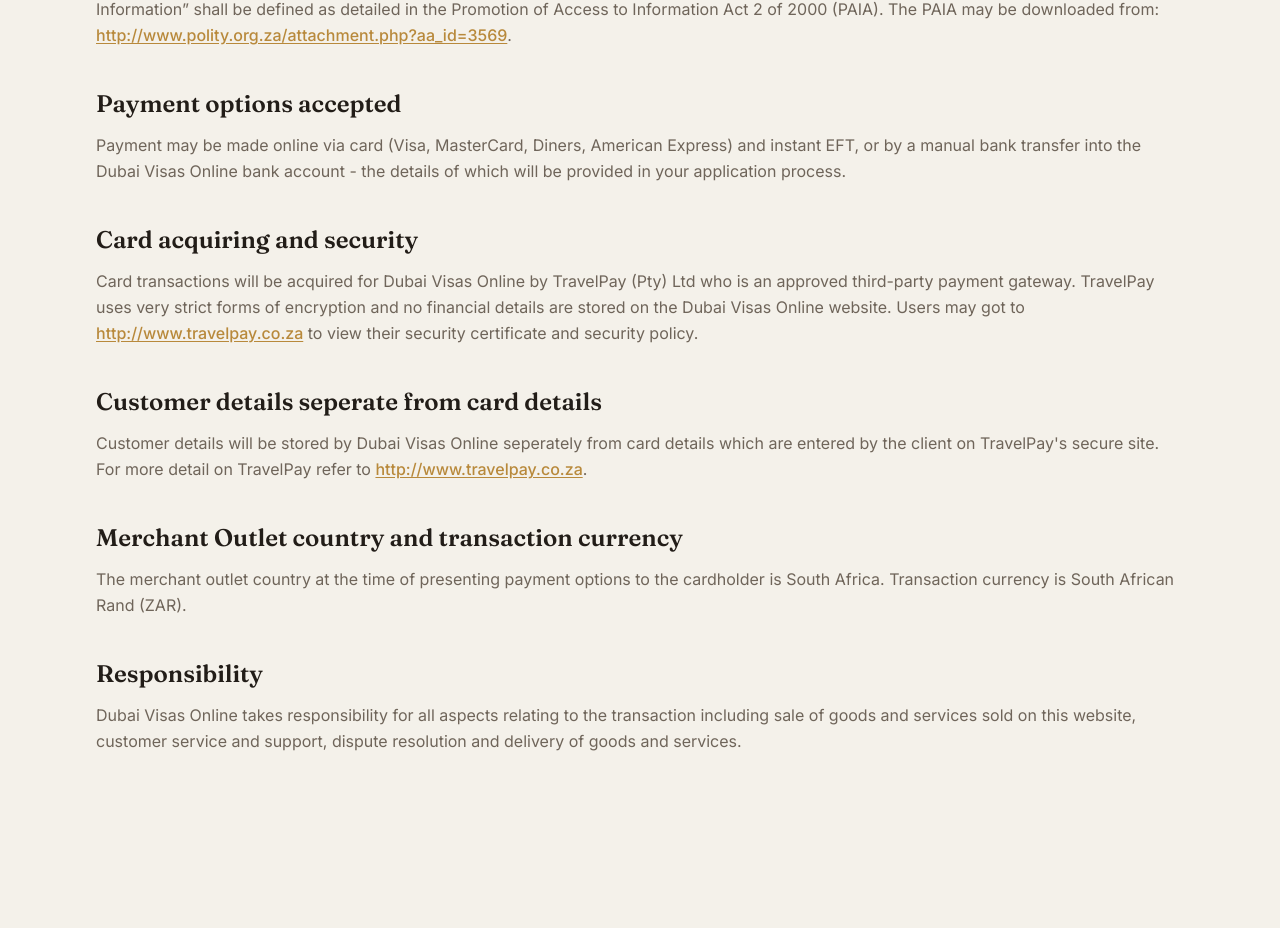
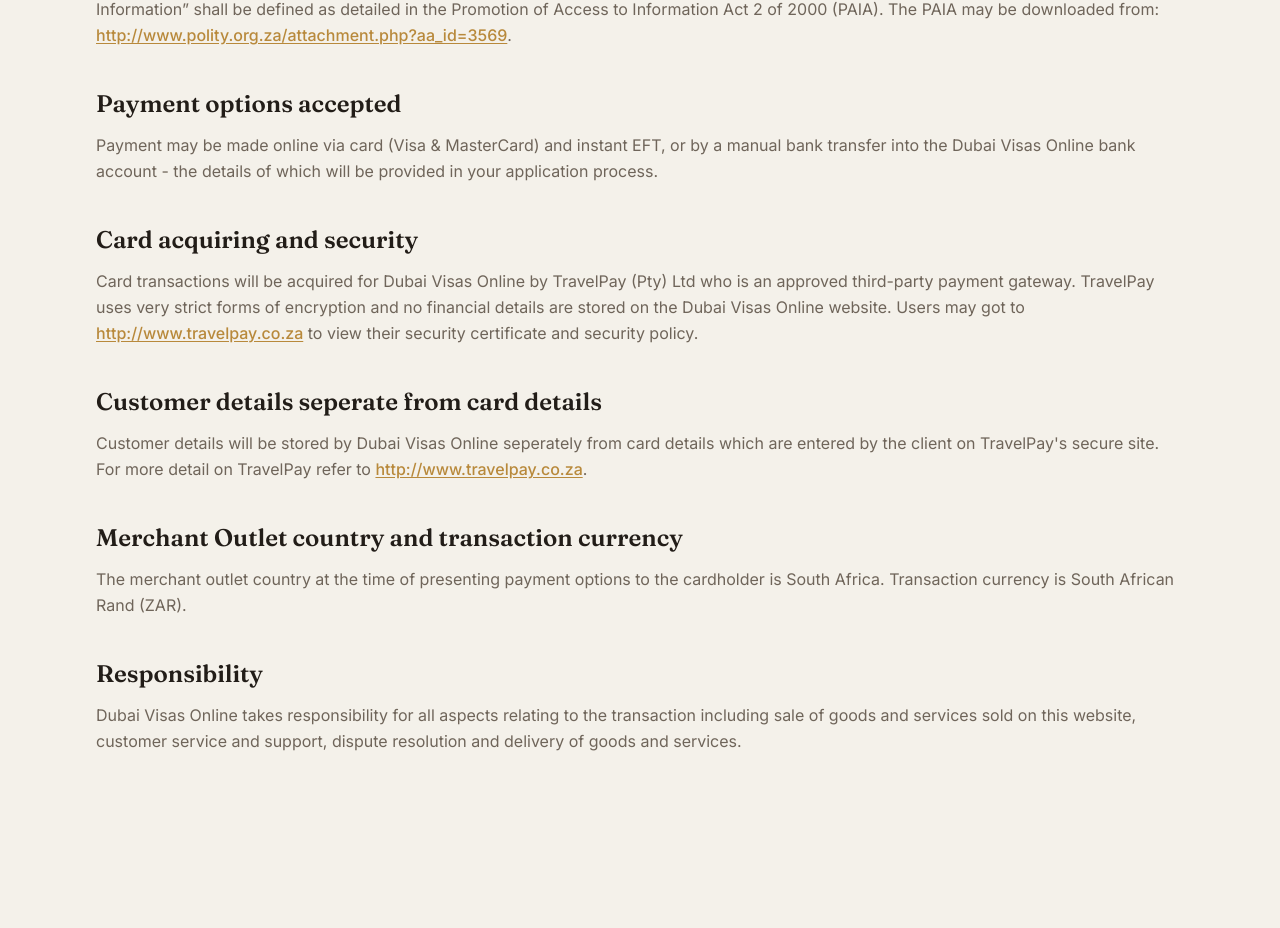
Before and after one commit to bvtonder1980-cmd/dubavisas, a Next.js app: page /terms in a window 1280 px wide. Shown: the part 1495-2423 px from the top of the page. Built offline with nearby package versions, Linux system fonts and the light colour scheme.

Commit message:
feat: update payment options list in terms page
Refined accepted payment methods for clarity and accuracy

Co-authored-by: bvtonder1980-cmd <275993852+bvtonder1980-cmd@users.noreply.github.com>

```diff
--- a/app/terms/page.tsx
+++ b/app/terms/page.tsx
@@ -45,7 +45,7 @@ export default function TermsPage() {
         {
           heading: "Payment options accepted",
           paragraphs: [
-            "Payment may be made online via card (Visa, MasterCard, Diners, American Express) and instant EFT, or by a manual bank transfer into the Dubai Visas Online bank account - the details of which will be provided in your application process.",
+            "Payment may be made online via card (Visa & MasterCard) and instant EFT, or by a manual bank transfer into the Dubai Visas Online bank account - the details of which will be provided in your application process.",
           ],
         },
         {
```
